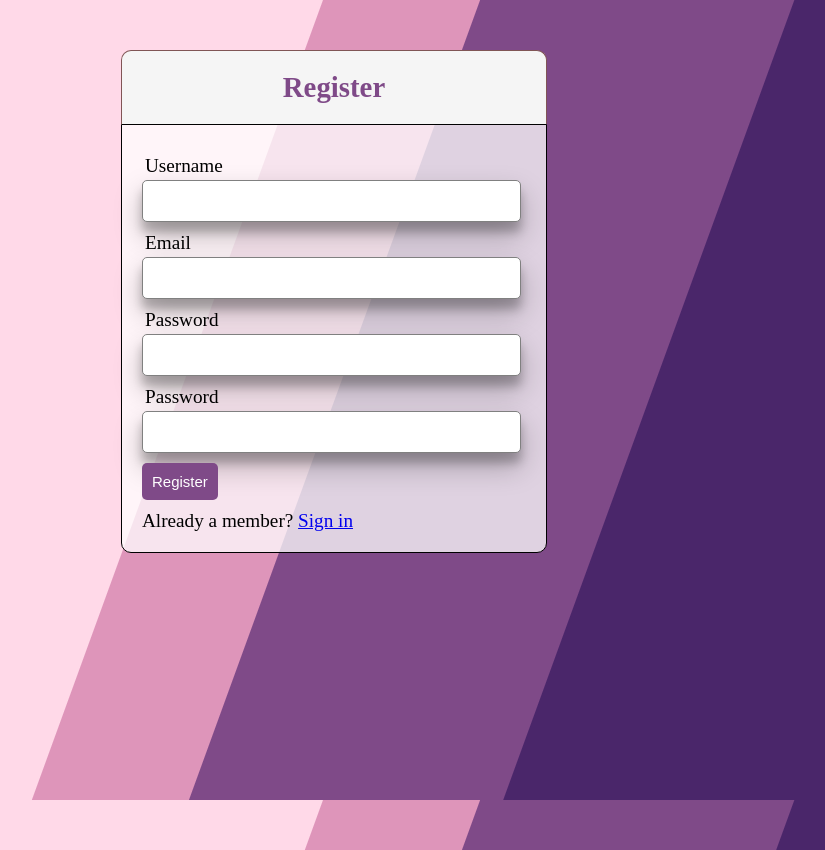
After one commit to elmiri-ismail/projet4-PHP-CRUD, a PHP site: page /regestration/register.php in a window 1280 px wide. The commit adds this page. Shown: the whole page, without its empty margins (306-1131 px from the left). Run offline with PHP 8.4, Linux system fonts and the light colour scheme.

Commit message:
add regestration section

```diff
--- a/php/create.php
+++ b/php/create.php
@@ -10,6 +10,7 @@ if (isset($_POST['create'])) {
 
    $name = validate($_POST['name']);
    $email = validate($_POST['email']);
+   $password = validate($_POST['password']);
 
    $user_data = 'name=' .$name. '&email='.$email;
 
@@ -18,8 +19,8 @@ if (isset($_POST['create'])) {
    } else if (empty($email)) {
        header("Location: ../index.php?error=Email is required&$user_data");
    }else{
-      $sql = "INSERT INTO users(name,email)
-              VALUES('$name','$email')";
+      $sql = "INSERT INTO users(name,email,password)
+              VALUES('$name','$email','".md5($password)."')";
               $result = mysqli_query($conn, $sql);
               if ($result) {header("Location: ../read.php?success=successfully created");
             }else {
--- /dev/null
+++ b/regestration/errors.php
@@ -0,0 +1,8 @@
+<?php if(count($errors) > 0 ): ?>
+<div class="error">
+ <?php foreach ($errors as $error): ?>
+  <p><?php echo $error; ?></p>
+  <?php endforeach ?>
+
+</div>
+<?php endif ?>
--- /dev/null
+++ b/regestration/register.php
@@ -0,0 +1,46 @@
+<?php include('server.php'); ?>
+
+<!DOCTYPE html>
+<html lang="en">
+<head>
+    <meta charset="UTF-8">
+    <meta http-equiv="X-UA-Compatible" content="IE=edge">
+    <meta name="viewport" content="width=device-width, initial-scale=1.0">
+    <link rel="stylesheet" href="style.css">
+    <title>regester php mysql</title>
+</head>
+<body>
+    <div class="header">
+        <h2>
+            Register
+        </h2>
+    </div>
+    <form method="post" action="register.php">
+        <!--display validation errors here -->
+        <?php include('errors.php'); ?>
+        <div class="input-group">
+            <label >Username</label>
+            <input type="text" name="username" value="<?php echo $username; ?>">
+        </div>
+
+        <div class="input-group">
+            <label >Email</label>
+            <input type="text" name="email" value="<?php echo $email; ?>">
+        </div>
+        <div class="input-group">
+            <label >Password</label>
+            <input type="password" name="password_1">
+        </div>
+        <div class="input-group">
+            <label >Password</label>
+            <input type="password" name="password_2">
+        </div>
+        <div class="input-group">
+         <button type="submit" name="register" class="btn">Register</button>
+        </div>
+        <p>
+            Already a member? <a href="login.php">Sign in</a>
+        </p>
+    </form>
+</body>
+</html>
--- /dev/null
+++ b/regestration/server.php
@@ -0,0 +1,82 @@
+<?php
+   session_start();
+   $username = "";
+   $email = "";
+   $errors = array();
+
+//connect to database
+$db = mysqli_connect('localhost','root','Miriismail2002','my_db');
+
+// if the register button is clicked
+if (isset($_POST['register'])) {
+    $username = ($_POST['username']);
+    $email = ($_POST['email']);
+    $password_1 = ($_POST['password_1']);
+    $password_2 = ($_POST['password_2']);
+// ensure that form fields are filled properly
+if (empty($username)) {
+    array_push($errors ,"Username is required"); // add error to errors array
+}
+if (empty($email)) {
+    array_push($errors ,"email is required");
+}
+if (empty($password_1)) {
+    array_push($errors ,"password is required");
+}
+
+    if ($password_1 != $password_2) {
+     array_push($errors, "The two passwords do not match");
+    }
+//if there are no errors , save user to database
+if(count($errors)== 0) {
+//$password = md5($password_1); // encrypt password before storing in database (security)
+$sql = "INSERT INTO users (name,email,password)
+    VALUES('$username','$email','".md5($password_2)."')";
+mysqli_query($db , $sql);
+$_SESSION['username'] = $username;
+$_SESSION['stater'] = "You are now logged in";
+header('location:index.php'); //redirect to home page
+exit();
+}
+}
+
+// log user in from login page
+
+    if (isset($_POST['login'])) {
+        $username = ($_POST['username']);
+
+        $password = ($_POST['password']);
+    // ensure that form fields are filled properly
+    if (empty($username)) {
+        array_push($errors ,"Username is required"); // add error to errors array
+    }
+    if (empty($password)) {
+        array_push($errors ,"password is required");
+    }
+    if (count($errors) == 0) {
+    //  $password = md5($password); //encrypt password before comparing with that from database
+     $query = "SELECT * FROM users WHERE name='$username' AND password= '".md5($password)."' ";
+     $result = mysqli_query($db , $query);
+     if (mysqli_num_rows($result)==1){
+         //log user in
+         $_SESSION['username'] = $username;
+$_SESSION['stater'] = "You are now logged in";
+header('location: ../read.php'); //redirect to home page
+
+     }else {
+         array_push($errors , "wrong username/password combination");
+         header('location: login.php');
+     }
+    }
+
+  }
+
+
+//Logout
+if (isset($_GET['logout'])){
+
+  session_destroy();
+  unset($_SESSION['username']);
+  header('location:login.php');
+}
+?>
--- /dev/null
+++ b/regestration/style.css
@@ -0,0 +1,84 @@
+* {
+    margin: 0px;
+    padding: 0px;
+}
+body{
+    font-size: 120%;
+    background: linear-gradient(110deg, #FFD9E8 4%, #FFD9E8 40%, #DE95BA calc(40% + 1px), #DE95BA 50%, #7F4A88 calc(50% + 1px), #7F4A88 70%, #4A266A calc(70% + 1px), #4A266A 100%);
+    background-size: cover;
+    background-repeat: no-repeat;
+    background-position: center;
+    height: 100vh;
+    background-attachment: fixed;
+
+}
+h2 {
+    color: #7f4a88;
+}
+
+.header {
+    width: 30%;
+    margin: 50px auto 0px;
+    color: rgb(128, 85, 85);
+    background-color: whitesmoke;
+    text-align: center;
+    border: 1px solid;
+    border-bottom: none;
+    border-radius: 10px 10px 0px 0px;
+    padding: 20px;
+}
+form , .content form, .content {
+    width: 30%;
+    margin: 0px auto;
+    padding: 20px;
+    border: 1px solid;
+    background-color: #ffffffbf;
+    border-radius: 0px 0px 10px 10px;
+}
+.input-group {
+    margin: 10px 0px 10px 0px;
+}
+
+.input-group label {
+display: block;
+text-align: left;
+margin: 3px;
+}
+
+.input-group input {
+    height: 30px;
+    width: 93%;
+    padding: 5px 10px;
+    font-size: 16px;
+    border-radius: 5px;
+    border: 1px solid gray;
+    box-shadow: rgb(0 0 0 / 25%) 0px 14px 28px, rgb(0 0 0 / 22%) 0px 10px 10px;
+}
+
+.btn {
+    padding: 10px;
+    font-size: 15px;
+    color: white;
+    background: #7f4a88;
+    border: none;
+    border-radius: 5px;
+    cursor: pointer;
+}
+.error {
+    width: 92%;
+    margin:0px auto ;
+    padding:10px;
+    border :1px solid #a94442;
+    color: #a94442;
+    background: #F2dede;
+    border-radius: 5px;
+    text-align: left;
+
+}
+
+.success {
+    color : #3c763d;
+    background: #dff0d8;
+    border:1px solid #3c763d;
+    margin-bottom: 20px;
+}
```
Also changed, not shown: index.php (+8 -0 lines), regestration/index.php (added, +40 -0 lines), regestration/login.php (added, +37 -0 lines), regestration/users.sql (added, +60 -0 lines), regestration/image.jpg (added), regestration/img.jpg (added).
